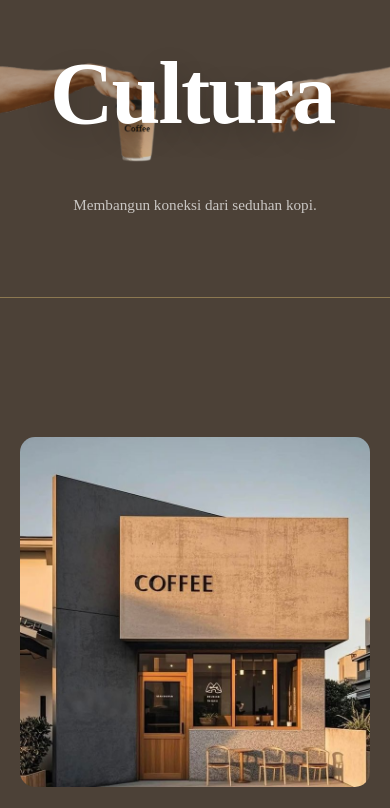
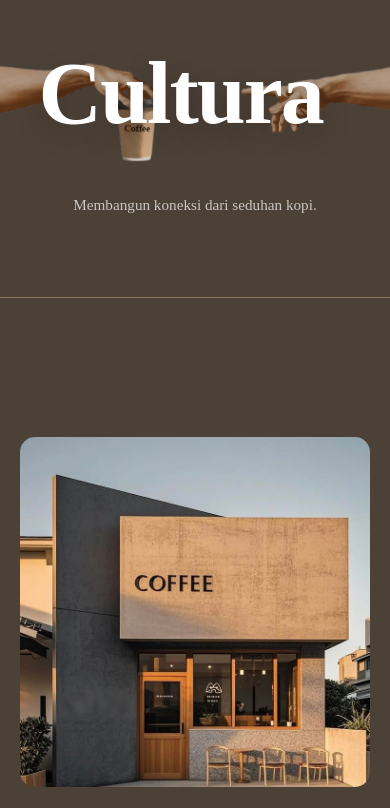
Before and after one commit to swaztica99/coffee-website-1, a Next.js app: page / in a window 390 px wide. Shown: the part 1115-1923 px from the top of the page. Built offline with nearby package versions, Linux system fonts and the light colour scheme.

Commit message:
UPDATE 11/05/2026 AT 10.39AM

```diff
--- a/src/app/page.module.css
+++ b/src/app/page.module.css
@@ -169,8 +169,6 @@
 
   .intro h2 {
     font-size: 6rem;
-    position: relative;
-    left: -5%;
   }
 
   .bgHandLeft,
@@ -635,6 +633,13 @@
 
   .galleryHeader h2 {
     font-size: 2.5rem;
+  }
+}
+
+@media (max-width: 400px) {
+  .intro h2 {
+    position: relative;
+    left: -7%;
   }
 }
 
```
